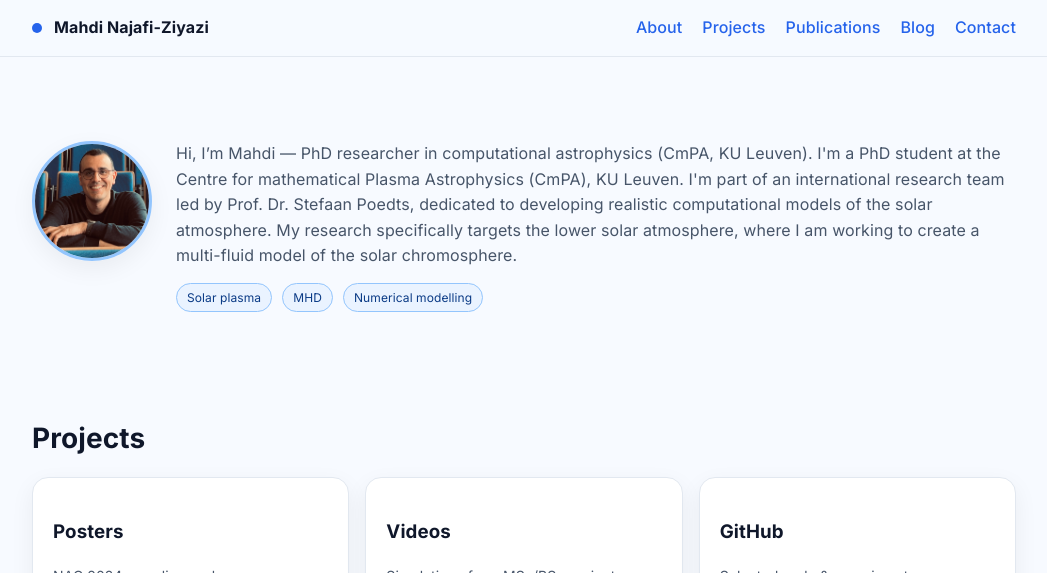
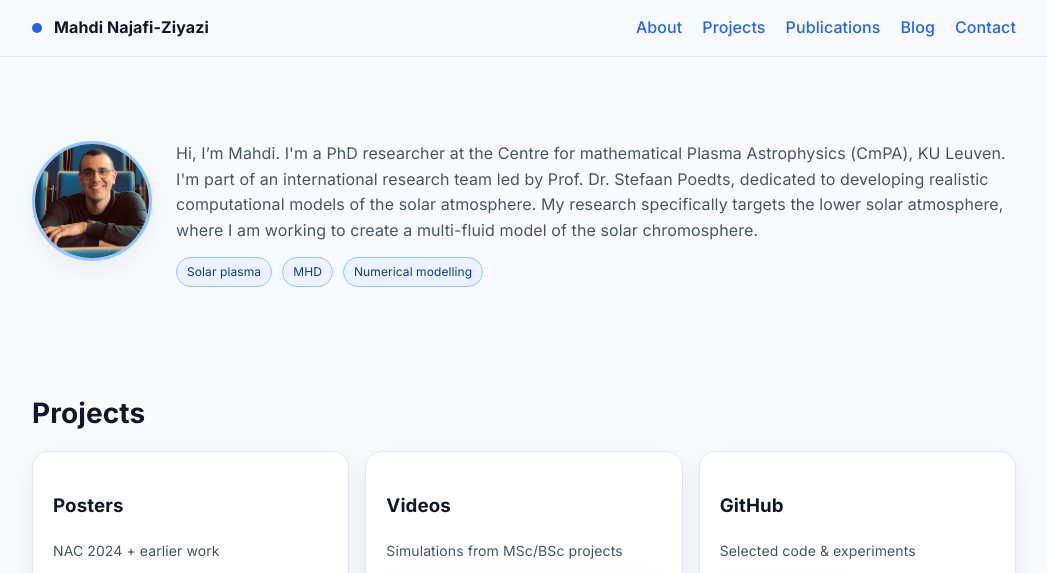
Before and after one commit to mziyazi/mziyazi.github.io, a Jekyll site: the page built from index.md, in a window 1280 px wide and 900 px high, cut to the strip 0-573 px from the top of the window. Shown: the whole strip, without its empty margins (116-1163 px from the left). Built offline with Jekyll 4.4.1, drawn with Linux system fonts in a browser that asks for light colours.

Commit message:
Update index.md

```diff
--- a/index.md
+++ b/index.md
@@ -9,7 +9,7 @@ title: Home
       <img src="UC.jpeg" alt="Portrait of Mahdi Najafi-Ziyazi" class="avatar" />
       <div>
         <p class="subtitle">
-         Hi, I’m Mahdi — PhD researcher in computational astrophysics (CmPA, KU Leuven). I'm a PhD student at the Centre for mathematical Plasma Astrophysics (CmPA), KU Leuven. I'm part of an international research team   led by Prof. Dr. Stefaan Poedts, dedicated to developing realistic computational models of the solar atmosphere. My research specifically targets the lower solar atmosphere, where I am working to create a multi-fluid model of the solar chromosphere.
+         Hi, I’m Mahdi. I'm a PhD researcher at the Centre for mathematical Plasma Astrophysics (CmPA), KU Leuven. I'm part of an international research team   led by Prof. Dr. Stefaan Poedts, dedicated to developing realistic computational models of the solar atmosphere. My research specifically targets the lower solar atmosphere, where I am working to create a multi-fluid model of the solar chromosphere.
         </p>
         <div class="badges" style="margin-top:14px">
           <span class="badge">Solar plasma</span>
```
